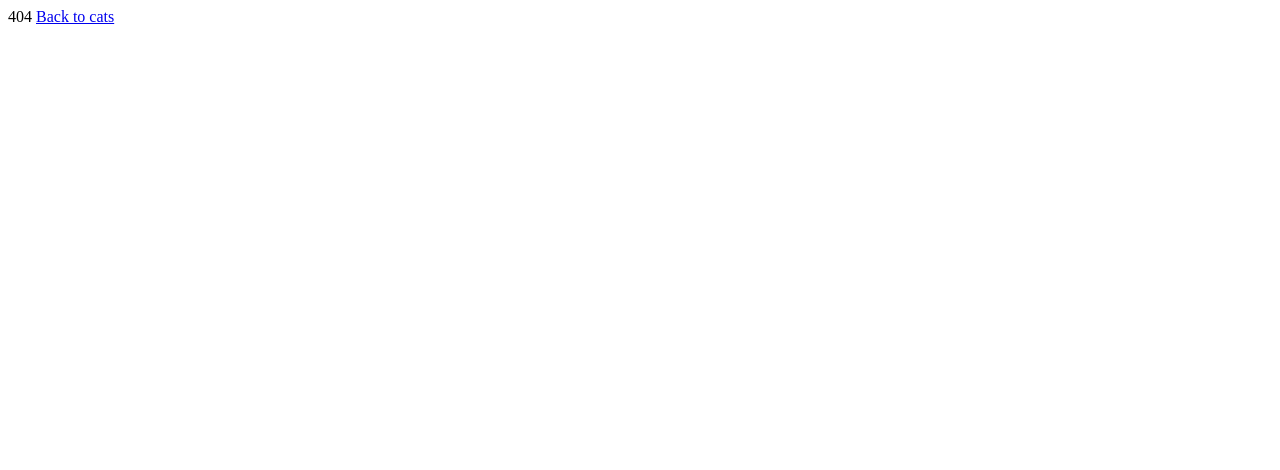
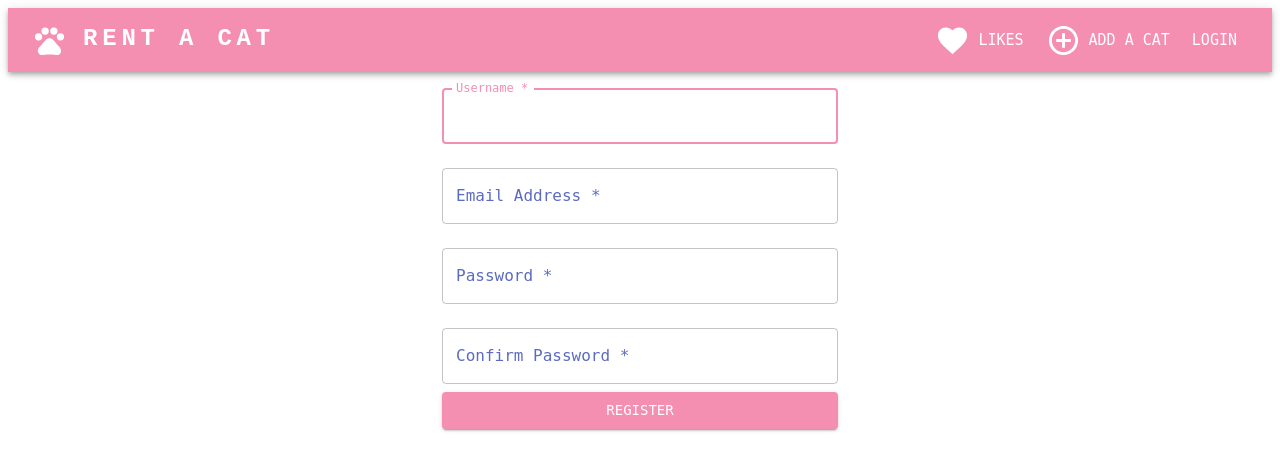
Before and after one commit to mirvasinikka/rent-a-cat-fe, a React (Vite) app: page /register in a window 1280 px wide. Before the commit this address had no page. Shown: the top 470 px of the page. Built offline with nearby package versions, Linux system fonts and the light colour scheme; a web font is replaced by a local one.

Commit message:
add auth components

```diff
--- a/src/components/CatAppBar.jsx
+++ b/src/components/CatAppBar.jsx
@@ -1,9 +1,11 @@
-import { AppBar, Box, Button, Container, Toolbar } from '@mui/material';
+import { AppBar, Box, Button, Container, Toolbar, TextField, InputAdornment, IconButton } from '@mui/material';
 import Typography from '@mui/material/Typography';
 import AddCircleOutlineOutlinedIcon from '@mui/icons-material/AddCircleOutlineOutlined';
 import FavoriteIcon from '@mui/icons-material/Favorite';
 import PetsIcon from '@mui/icons-material/Pets';
+import SearchIcon from '@mui/icons-material/Search';
 import { Link, Outlet } from 'react-router-dom';
+import React, { useState } from 'react';
 
 function CatAppBar() {
   return (
@@ -37,6 +39,9 @@ function CatAppBar() {
           <Button size="large" component={Link} to="add" color="inherit">
             <AddCircleOutlineOutlinedIcon fontSize="large" sx={{ marginRight: 1 }} /> Add a cat
           </Button>
+          <Button size="large" component={Link} to="/login" color="inherit">
+            Login
+          </Button>
         </Toolbar>
       </AppBar>
       <Outlet />
--- a/src/components/CatForm.jsx
+++ b/src/components/CatForm.jsx
@@ -1,7 +1,7 @@
 import { useContext, useEffect, useState } from 'react';
 import AttachmentIcon from '@mui/icons-material/Attachment';
 import AddIcon from '@mui/icons-material/Add';
-import { Box, Paper, TextField, Button, Typography, InputLabel, Input } from '@mui/material';
+import { Box, TextField, Button, Typography, InputLabel } from '@mui/material';
 import { useNavigate } from 'react-router-dom';
 import { AppContext } from '../App';
 
--- /dev/null
+++ b/src/components/Login.jsx
@@ -0,0 +1,52 @@
+import { TextField, Button, Container, Typography } from '@mui/material';
+import { useState } from 'react';
+import { Link } from 'react-router-dom';
+
+function Login() {
+  const [username, setUsername] = useState('');
+  const [password, setPassword] = useState('');
+
+  const handleSubmit = (event) => {
+    event.preventDefault();
+    // connect to BackEnd
+  };
+
+
+  return (
+    <Container component="main" maxWidth="xs">
+      <form onSubmit={handleSubmit}>
+        <TextField
+          variant="outlined"
+          margin="normal"
+          required
+          fullWidth
+          label="Username"
+          autoComplete="username"
+          autoFocus
+          value={username}
+          onChange={(e) => setUsername(e.target.value)}
+        />
+        <TextField
+          variant="outlined"
+          margin="normal"
+          required
+          fullWidth
+          label="Password"
+          type="password"
+          autoComplete="current-password"
+          value={password}
+          onChange={(e) => setPassword(e.target.value)}
+        />
+        <Button type="submit" fullWidth variant="contained" color="primary" sx={{ marginTop: 2 }}>
+          Sign In
+        </Button>
+
+        <Button component={Link} to="/register" fullWidth variant="contained" color="primary" sx={{ marginTop: 2 }}>
+          Register Form
+        </Button>
+      </form>
+    </Container>
+  );
+}
+
+export default Login;
--- /dev/null
+++ b/src/components/Register.jsx
@@ -0,0 +1,68 @@
+import React, { useState } from 'react';
+import { TextField, Button, Container } from '@mui/material';
+
+function Register() {
+  const [username, setUsername] = useState('');
+  const [password, setPassword] = useState('');
+  const [confirmPassword, setConfirmPassword] = useState('');
+  const [email, setEmail] = useState('');
+
+  const handleSubmit = (event) => {
+    event.preventDefault();
+    // Handle registration logic here
+  };
+
+  return (
+    <Container component="main" maxWidth="xs">
+      <form onSubmit={handleSubmit}>
+        <TextField
+          variant="outlined"
+          margin="normal"
+          required
+          fullWidth
+          label="Username"
+          autoFocus
+          value={username}
+          onChange={(e) => setUsername(e.target.value)}
+        />
+        <TextField
+          variant="outlined"
+          margin="normal"
+          required
+          fullWidth
+          label="Email Address"
+          autoComplete="email"
+          value={email}
+          onChange={(e) => setEmail(e.target.value)}
+        />
+        <TextField
+          variant="outlined"
+          margin="normal"
+          required
+          fullWidth
+          label="Password"
+          type="password"
+          autoComplete="new-password"
+          value={password}
+          onChange={(e) => setPassword(e.target.value)}
+        />
+        <TextField
+          variant="outlined"
+          margin="normal"
+          required
+          fullWidth
+          label="Confirm Password"
+          type="password"
+          autoComplete="new-password"
+          value={confirmPassword}
+          onChange={(e) => setConfirmPassword(e.target.value)}
+        />
+        <Button type="submit" fullWidth variant="contained" color="primary">
+          Register
+        </Button>
+      </form>
+    </Container>
+  );
+}
+
+export default Register;
```
Also changed, not shown: src/App.jsx (+11 -0 lines).
